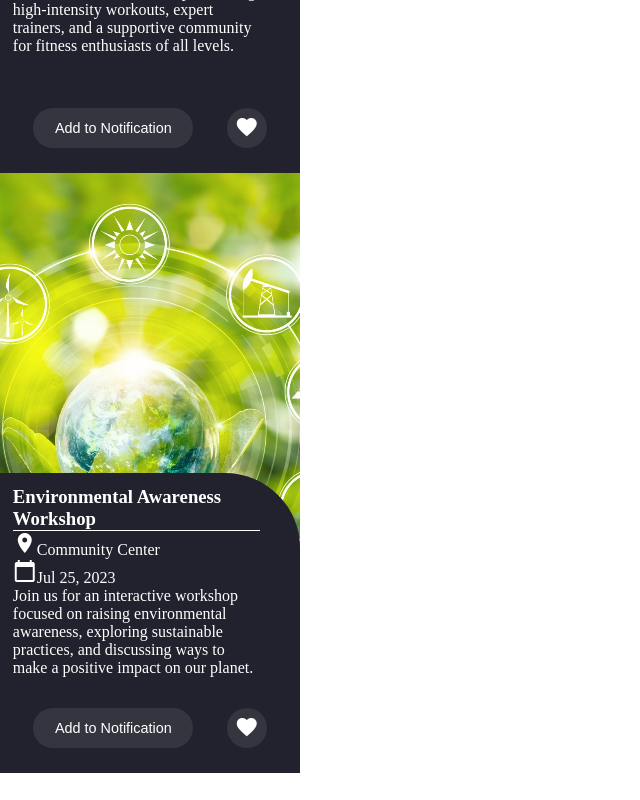
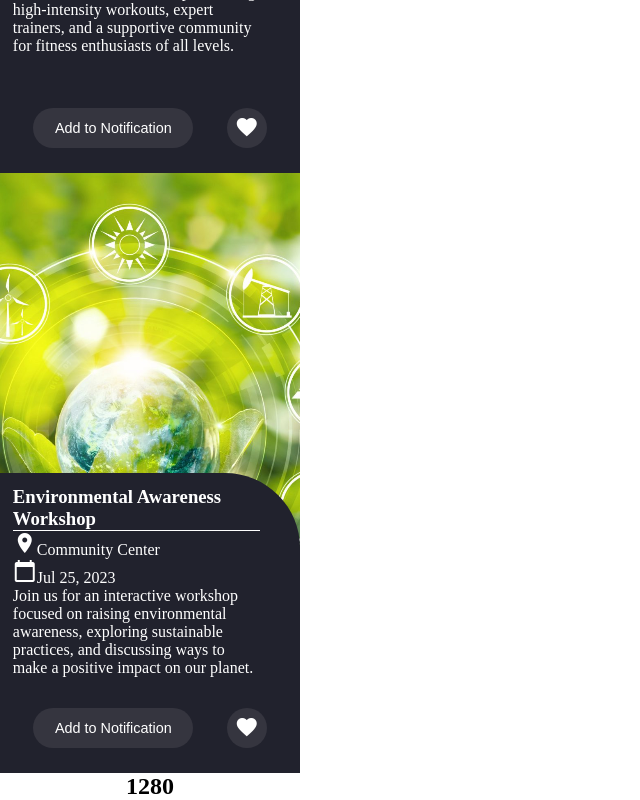
Before and after one commit to munim0/bot-frontend, an Angular app: page /event-list in a window 1280 px wide. Shown: the part 2227-3027 px from the top of the page, without its empty margins (0-640 px from the left). Before the commit the page ends 3004 px from the top, so only its background shows below. Built offline with nearby package versions, Linux system fonts and the light colour scheme.

Commit message:
add: screen parameters to check window size

```diff
--- a/src/app/event-list/event-list.component.html
+++ b/src/app/event-list/event-list.component.html
@@ -20,4 +20,7 @@
       <button class="favourite btn"><mat-icon>favorite</mat-icon></button>
     </div>
   </li>
+  <div>
+    <h2>{{screenWidth}}</h2>
+  </div>
 </div>
--- a/src/app/event-list/event-list.component.ts
+++ b/src/app/event-list/event-list.component.ts
@@ -1,11 +1,14 @@
-import { Component } from '@angular/core';
+import {Component, OnInit} from '@angular/core';
+import {defaultLogger} from "@angular/cdk/schematics/update-tool/logger";
 
 @Component({
   selector: 'app-event-list',
   templateUrl: './event-list.component.html',
   styleUrls: ['./event-list.component.scss']
 })
-export class EventListComponent {
+export class EventListComponent implements OnInit{
+
+
   events = [
     {
       name: "Annual Charity Gala",
@@ -43,5 +46,13 @@ export class EventListComponent {
       photoURL: "assets/images/5.png"
     }
   ];
+  public screenWidth: number | undefined;
+  public screenHeight: number | undefined;
+
+  ngOnInit(): void {
+    this.screenWidth = window.innerWidth;
+    this.screenHeight = window.innerHeight;
+    console.log(this.screenWidth)
+  }
 
 }
```
